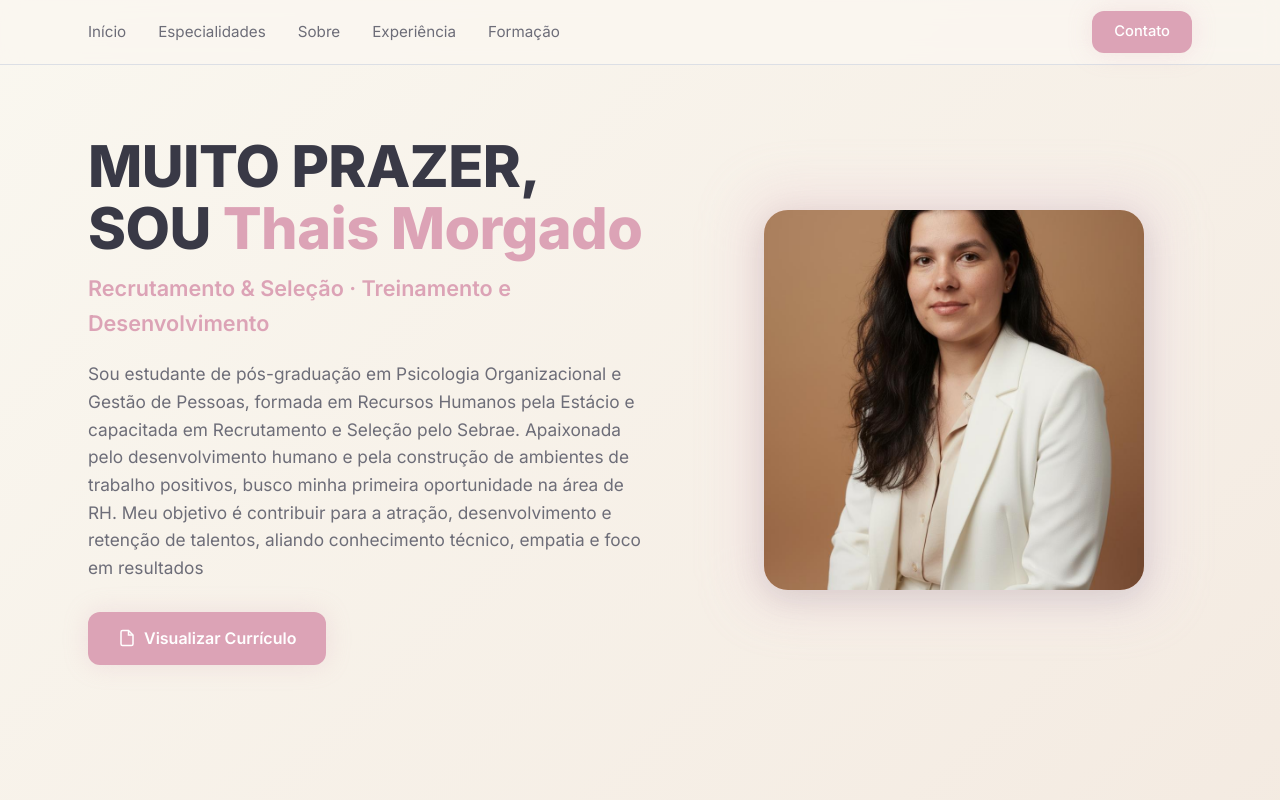
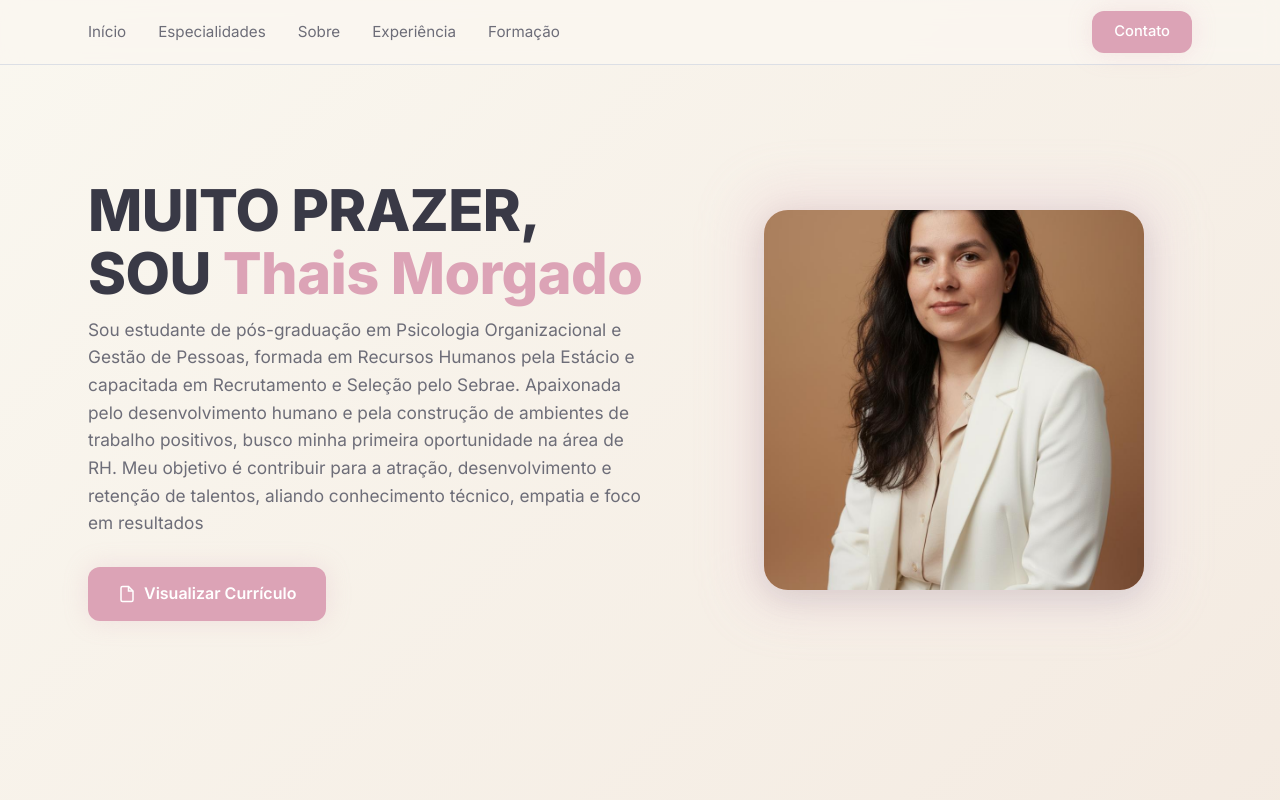
Before and after one commit to thaismorgado/thaismorgado.github.io, a plain HTML site: page index.html in a window 1280 px wide. Shown: the top 800 px of the page. Drawn offline with Linux system fonts and the light colour scheme.

Commit message:
Update index.html

```diff
--- a/index.html
+++ b/index.html
@@ -42,7 +42,6 @@
     <div class="grid">
       <div>
         <h1>MUITO PRAZER, SOU <span class="text-primary">Thais Morgado</span></h1>
-        <p class="role">Recrutamento &amp; Seleção · Treinamento e Desenvolvimento</p>
         <p class="intro">Sou estudante de pós-graduação em Psicologia Organizacional e Gestão de Pessoas, formada em Recursos Humanos pela Estácio e capacitada em Recrutamento e Seleção pelo Sebrae. Apaixonada pelo desenvolvimento humano e pela construção de ambientes de trabalho positivos, busco minha primeira oportunidade na área de RH. Meu objetivo é contribuir para a atração, desenvolvimento e retenção de talentos, aliando conhecimento técnico, empatia e foco em resultados</p>
         <a class="btn-primary" href="curriculo-thais-morgado.pdf" target="_blank" rel="noopener">
           <svg viewBox="0 0 24 24" fill="none" stroke="currentColor" stroke-width="2" width="18" height="18"><path d="M14 2H6a2 2 0 0 0-2 2v16a2 2 0 0 0 2 2h12a2 2 0 0 0 2-2V8z"/><path d="M14 2v6h6"/></svg>
```
